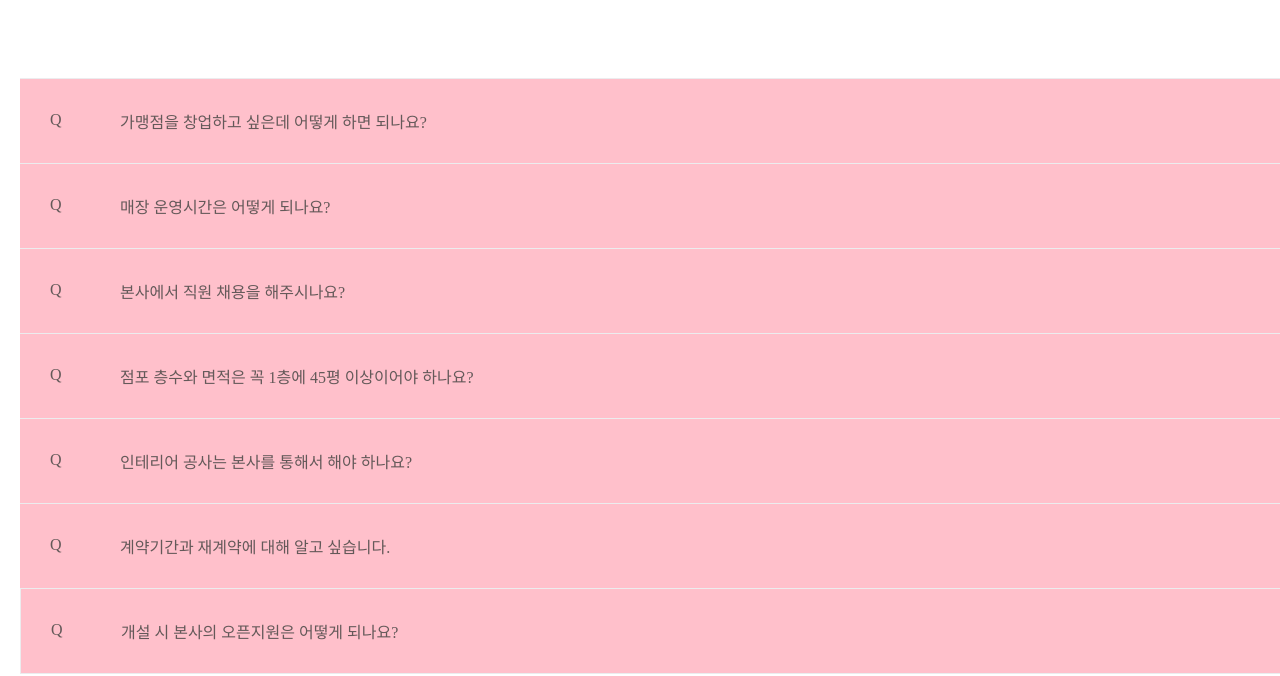
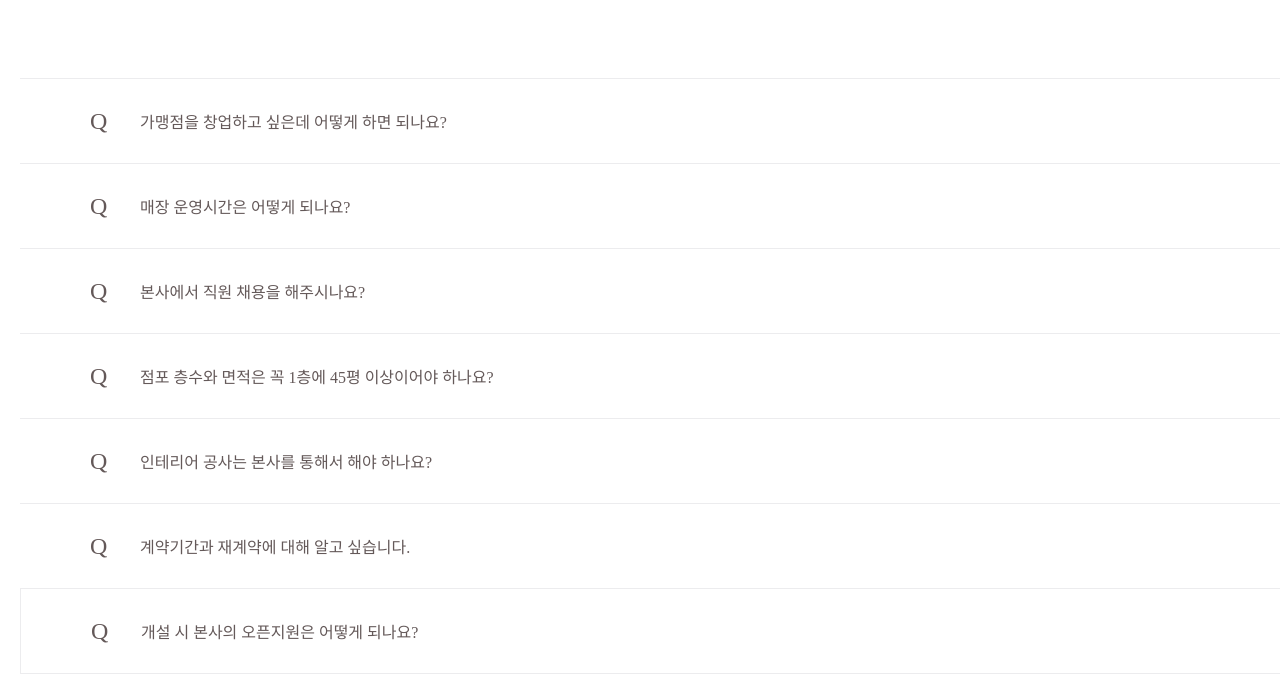
Before and after one commit to limsongeun94/twosomecafe-js, a plain HTML site: page html/franchise/faq_1.html in a window 1280 px wide. Shown: the part 493-1169 px from the top of the page. Drawn offline with Linux system fonts and the light colour scheme.

Commit message:
details, summery 변경 완료

```diff
--- a/css/franchise/faq_1.css
+++ b/css/franchise/faq_1.css
@@ -121,11 +121,11 @@ ul li {
 .contents {
   margin: 100px auto;
   width: 1400px;
-  background-color: pink;
+  background-color: #ececee;
 }
 
 details {
-  padding: 30px;
+  cursor: pointer;
   border-top: 1px solid #ececee;
 }
 
@@ -135,14 +135,14 @@ details:last-child {
 
 details[open] > p {
   position: relative;
-  padding-top: 30px;
-  padding-left: 70px;
+  padding: 30px 50px 30px 120px;
 }
 
 details[open] > p::before {
   position: absolute;
   content: "A";
-  left: 0;
+  font-size: 1.5em;
+  left: 70px;
   top: 26px;
   width: 32px;
   height: 32px;
@@ -155,16 +155,18 @@ details[open] > summary {
 
 summary {
   position: relative;
-  padding-left: 70px;
+  padding: 30px 50px 30px 120px;
+  background-color: white;
 }
 
 summary::before {
   position: absolute;
   content: "Q";
+  font-size: 1.5em;
   width: 32px;
   line-height: 32px;
-  left: 0;
-  top: -5px;
+  left: 70px;
+  top: 26px;
 }
 
 summary::marker {
```
